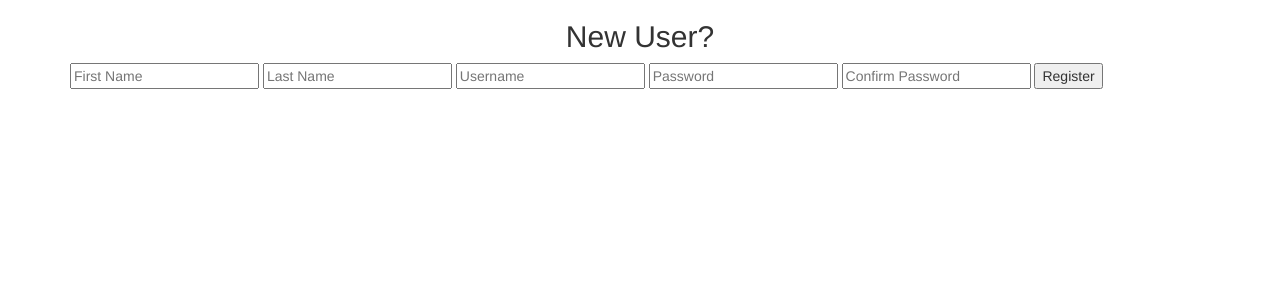
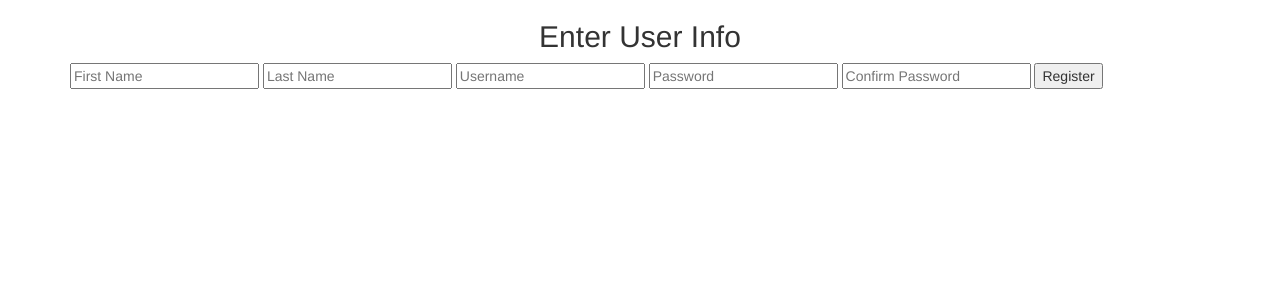
Before and after one commit to bizarrowill/BabyStamp, a Node project: template views/signup.handlebars in a window 1280 px wide. Shown: the top 300 px of the page. Run offline with Node 20 templates, Linux system fonts and the light colour scheme; the template is opened without the code that fills it, so the values that code supplies are empty; some libraries are stand-ins or nearby versions.

Commit message:
updating style

```diff
--- a/views/signup.handlebars
+++ b/views/signup.handlebars
@@ -4,7 +4,7 @@
         <div id="register" class="w3-col s6 w3-mobile">
             <!-- action="/" method="POST" -->
             <form class="w3-panel w3-card-4" action="/register" method="post">
-                <h2 style="text-align: center">New User?</h2>
+                <h2 style="text-align: center">Enter User Info</h2>
 
                 <input class="w3-input" type="text" id="reg_fn" name="firstName" pattern="[a-zA-Z\s]{0,30}" placeholder="First Name" title="Alphabet Characters Only"
                     required>
```
Also changed, not shown: views/index.handlebars (+5 -3 lines).
